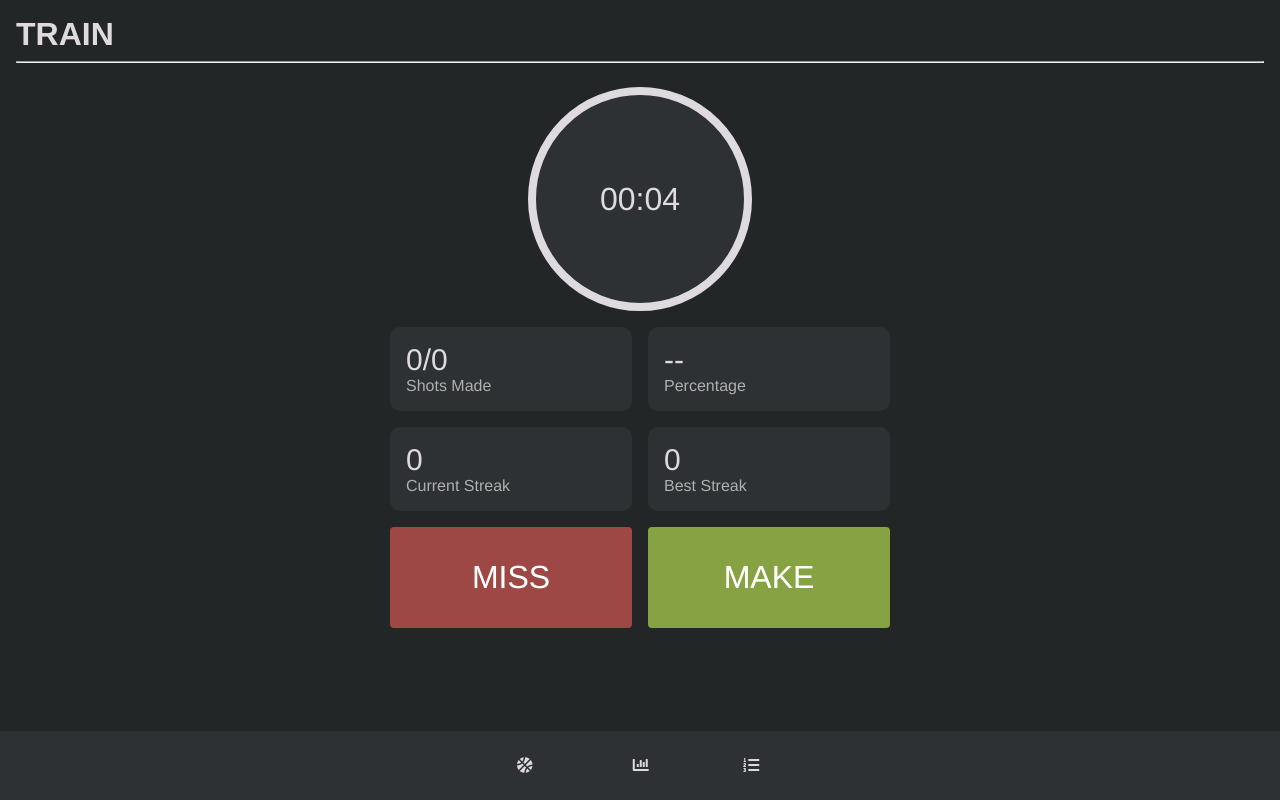
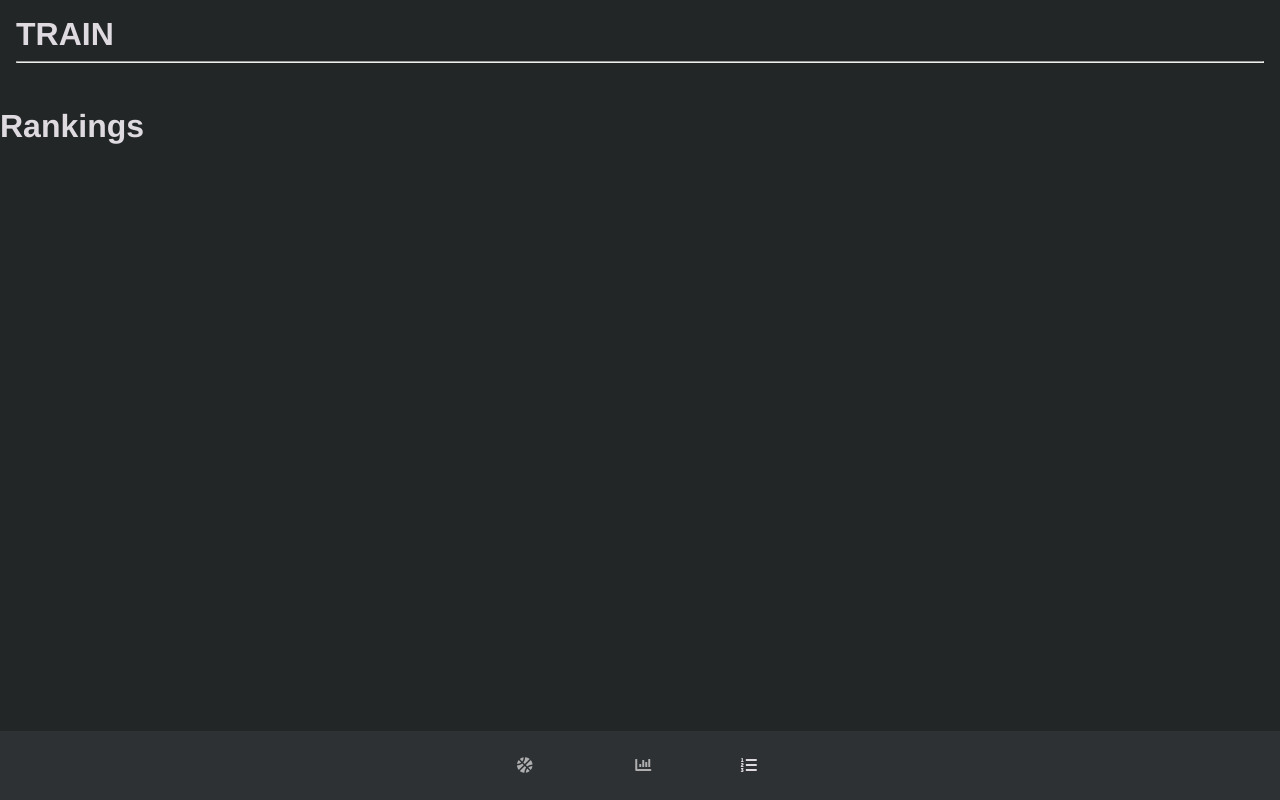
Before and after one commit to jaredami/shot-tracker, a React (Create React App) app: page /rankings in a window 1280 px wide. Built offline with nearby package versions, Linux system fonts and the light colour scheme.

Commit message:
Add routing

```diff
--- a/src/App.js
+++ b/src/App.js
@@ -1,17 +1,30 @@
+import { BrowserRouter as Router, Route, Switch } from "react-router-dom";
 import "./App.css";
 import Nav from "./components/Nav";
 import Session from "./components/Session";
 
 function App() {
   return (
+    <Router>
       <div className="main-wrapper">
         <div className="header-container">
           <h1 className="header">TRAIN</h1>
           <hr />
         </div>
+        <Switch>
+          <Route path="/train">
             <Session />
+          </Route>
+          <Route path="/stats">
+            <h1>Stats</h1>
+          </Route>
+          <Route path="/rankings">
+            <h1>Rankings</h1>
+          </Route>
+        </Switch>
         <Nav />
       </div>
+    </Router>
   );
 }
 
--- a/src/components/Nav.css
+++ b/src/components/Nav.css
@@ -14,7 +14,7 @@ nav {
 nav a {
   position: relative;
   text-decoration: none;
-  color: var(--white);
+  color: var(--light-gray);
   font-size: 1rem;
   line-height: 1;
   text-align: center;
@@ -78,3 +78,7 @@ nav a:nth-child(3):hover ~ span {
     width: 100px;
   }
 }
+
+.active {
+  color: var(--white);
+}
--- a/src/components/Nav.js
+++ b/src/components/Nav.js
@@ -1,21 +1,22 @@
 import React from "react";
+import { NavLink } from "react-router-dom";
 import "./Nav.css";
 
 export default function Nav() {
   return (
     <nav>
-      <a href="#">
+      <NavLink activeClassName="active" to="/train">
         <i className="fas fa-basketball-ball"></i>
         <b>train</b>
-      </a>
-      <a href="#">
+      </NavLink>
+      <NavLink activeClassName="active" to="/stats">
         <i className="fas fa-chart-bar"></i>
-        <b>home</b>
-      </a>
-      <a href="#">
+        <b>stats</b>
+      </NavLink>
+      <NavLink activeClassName="active" to="/rankings">
         <i className="fas fa-list-ol"></i>
-        <b>settings</b>
-      </a>
+        <b>rankings</b>
+      </NavLink>
       <span></span>
     </nav>
   );
```
Lines whose indentation alone changed are shown as unchanged.
